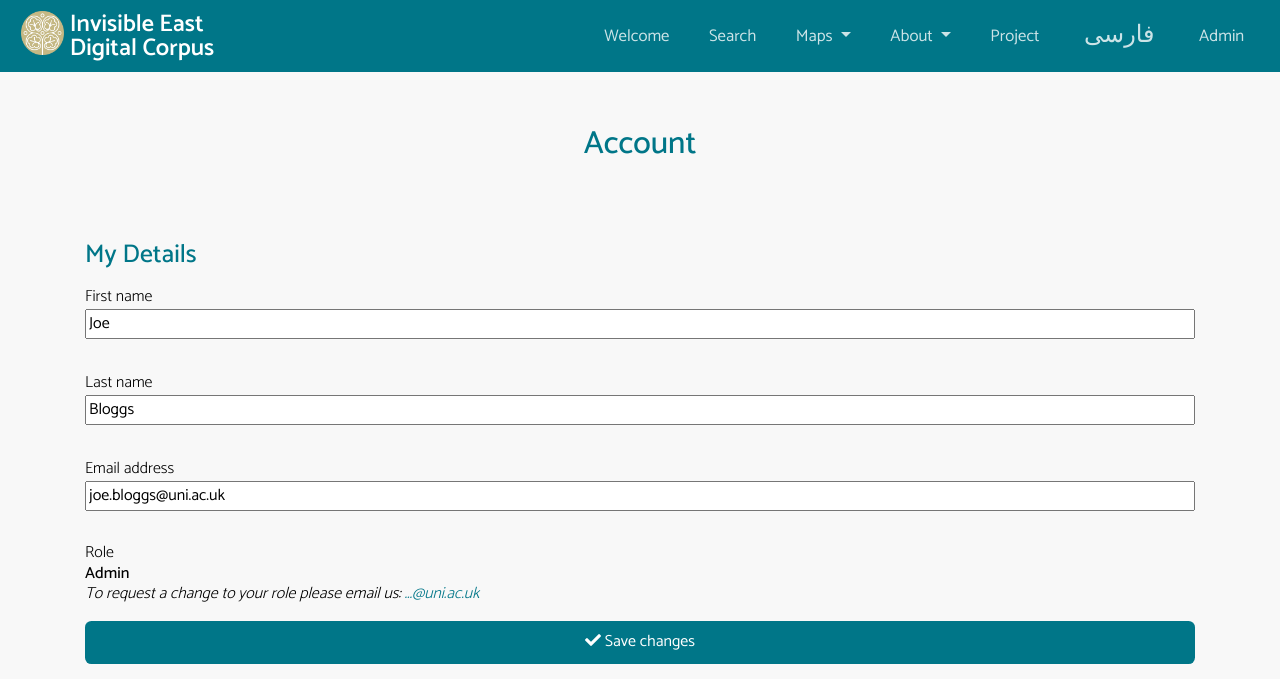
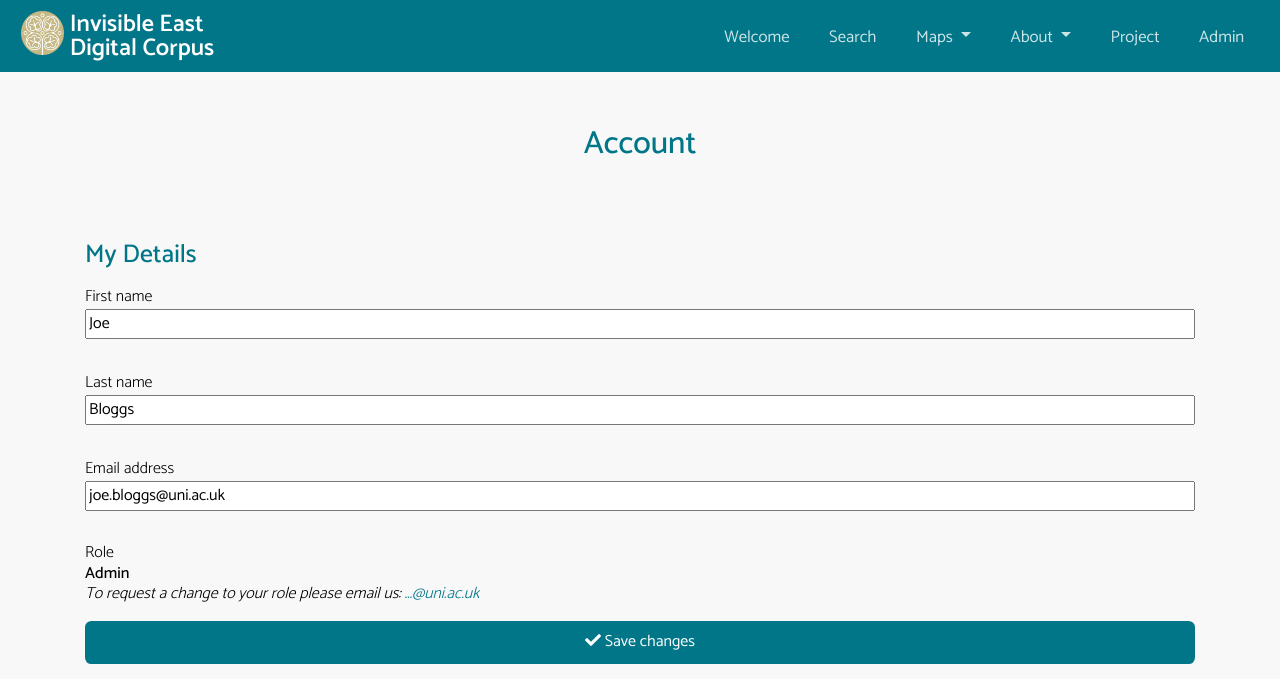
Before and after one commit to invisibleeast/invisible-east-website, a Django app: page /account/ in a window 1280 px wide. Shown: the top 679 px of the page. Run offline with Django 4.2, Linux system fonts and the light colour scheme; a user stored in the database is signed in; data comes from the database, SQL or seed files in the repository; parts of the project's set-up code (start-up, migrations or seed data) failed here and were passed over.

Commit message:
removed persian link from nav

```diff
--- a/django/core/templates/base.html
+++ b/django/core/templates/base.html
@@ -123,14 +123,8 @@
                             Project
                         </a>
                     </li>
-                    <!-- About Project (Persian) -->
-                    <li class="nav-item">
-                        <a class="nav-link nav-link-persian" href="https://invisibleeast.web.ox.ac.uk/about-persian" target="_blank">
-                            فارسی
-                        </a>
-                    </li>
                     {% if user.is_admin %}
-                        <!-- Project -->
+                        <!-- Admin -->
                         <li class="nav-item">
                             <a class="nav-link" href="{% url 'admin:index' %}">
                                 Admin
```
